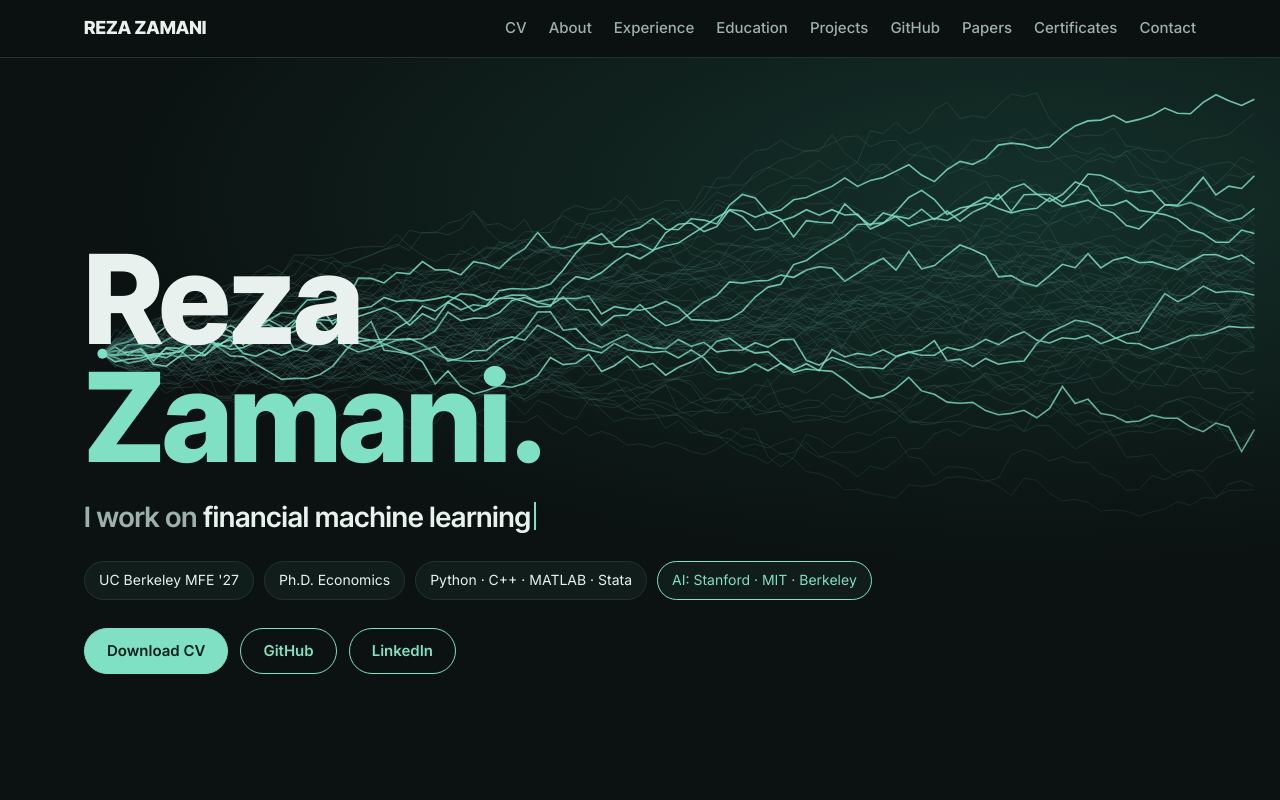
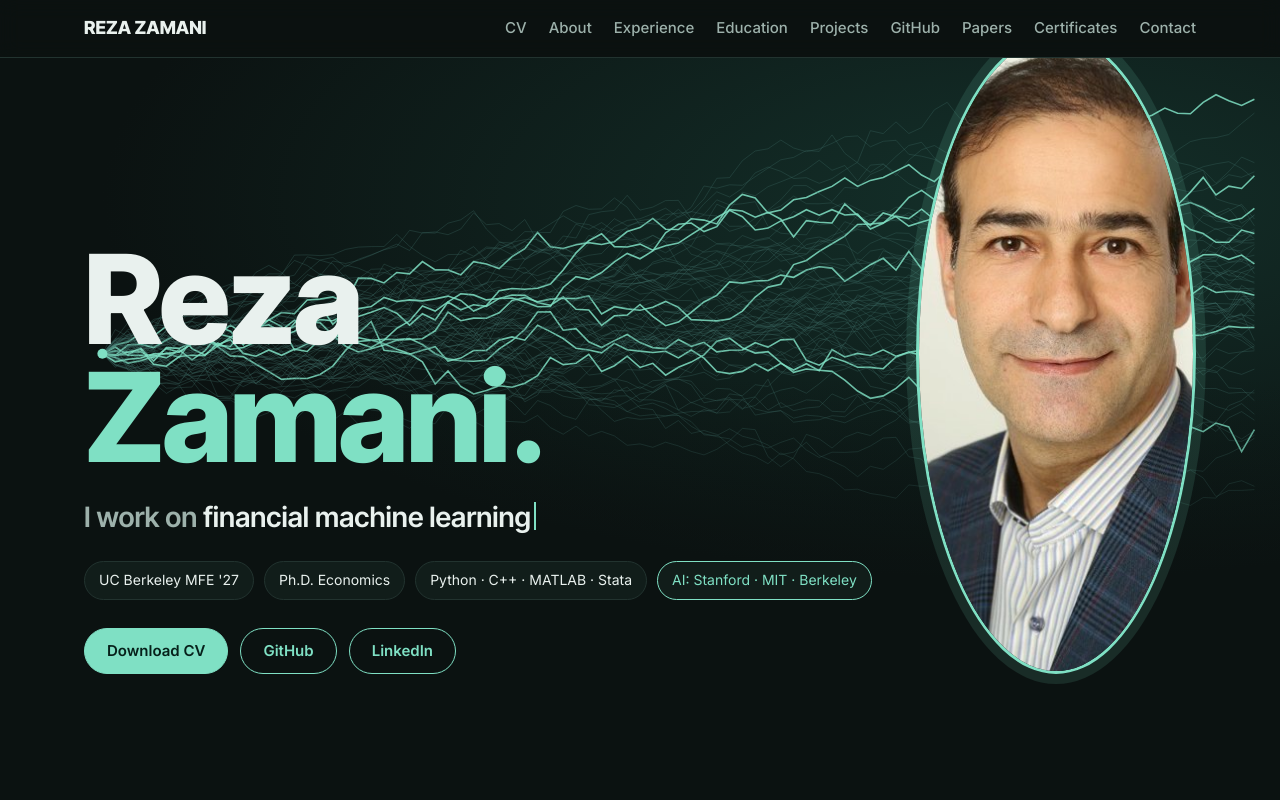
Before and after one commit to rezazamani2329/rezazamani2329.github.io, a plain HTML site: page index.html in a window 1280 px wide. Shown: the top 800 px of the page. Drawn offline with Linux system fonts and the light colour scheme.

Commit message:
Add profile photo
Co-Authored-By: Claude Opus 5.5 <noreply@anthropic.com>
Claude-Session: https://claude.ai/code/session_01EtrWo9mdF5oKLMPBgSsrDa

```diff
--- a/index.html
+++ b/index.html
@@ -124,6 +124,8 @@ nav .wrap{display:flex;align-items:center;justify-content:space-between;gap:16px
 .cc li{margin:2px 0}
 .en{color:var(--mute);font-size:14px;margin-top:6px}
 .vf{display:inline-block;margin-top:10px;font-size:14px;font-weight:600}
+.photo{position:absolute;right:max(5vw,16px);bottom:clamp(40px,7vw,88px);width:clamp(180px,22vw,280px);aspect-ratio:1;object-fit:cover;border-radius:50%;border:3px solid var(--acc);box-shadow:0 0 0 10px color-mix(in srgb,var(--acc) 12%,transparent)}
+@media(max-width:820px){.photo{position:static;display:block;width:132px;margin-bottom:22px}}
 footer{border-top:1px solid var(--line);padding:26px max(5vw,16px);color:var(--mute);font-size:14px}
 @media(max-width:820px){.two{grid-template-columns:minmax(0,1fr)}}
 @media(max-width:600px){.links{gap:14px}.links a{font-size:14px}.hero{min-height:82svh}}
@@ -139,6 +141,7 @@ footer{border-top:1px solid var(--line);padding:26px max(5vw,16px);color:var(--m
 <header class="hero" id="top">
   <div class="fig"><svg id="paths" aria-hidden="true"></svg></div>
   <div class="txt">
+    <img class="photo" src="reza.jpg" alt="Reza Zamani" width="640" height="640">
     <h1 class="name">Reza<br><span>Zamani.</span></h1>
     <div class="role">I work on <b id="typed">quantitative research</b><span class="cursor"></span></div>
     <div class="chips"><span class="chip">UC Berkeley MFE '27</span><span class="chip">Ph.D. Economics</span><span class="chip">Python · C++ · MATLAB · Stata</span><a class="chip ai" href="#education">AI: Stanford · MIT · Berkeley</a></div>
```
Also changed, not shown: reza.jpg (added).
